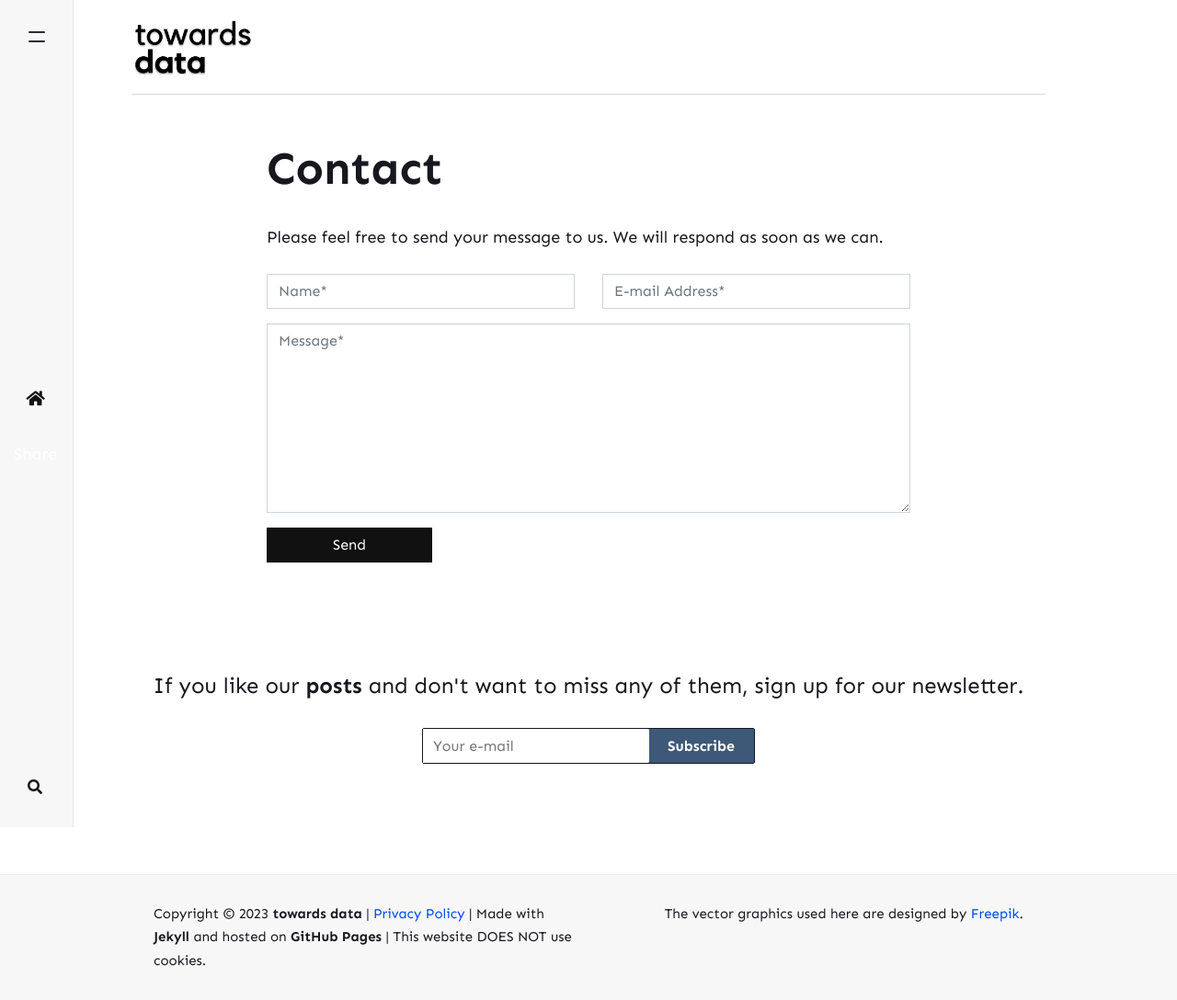
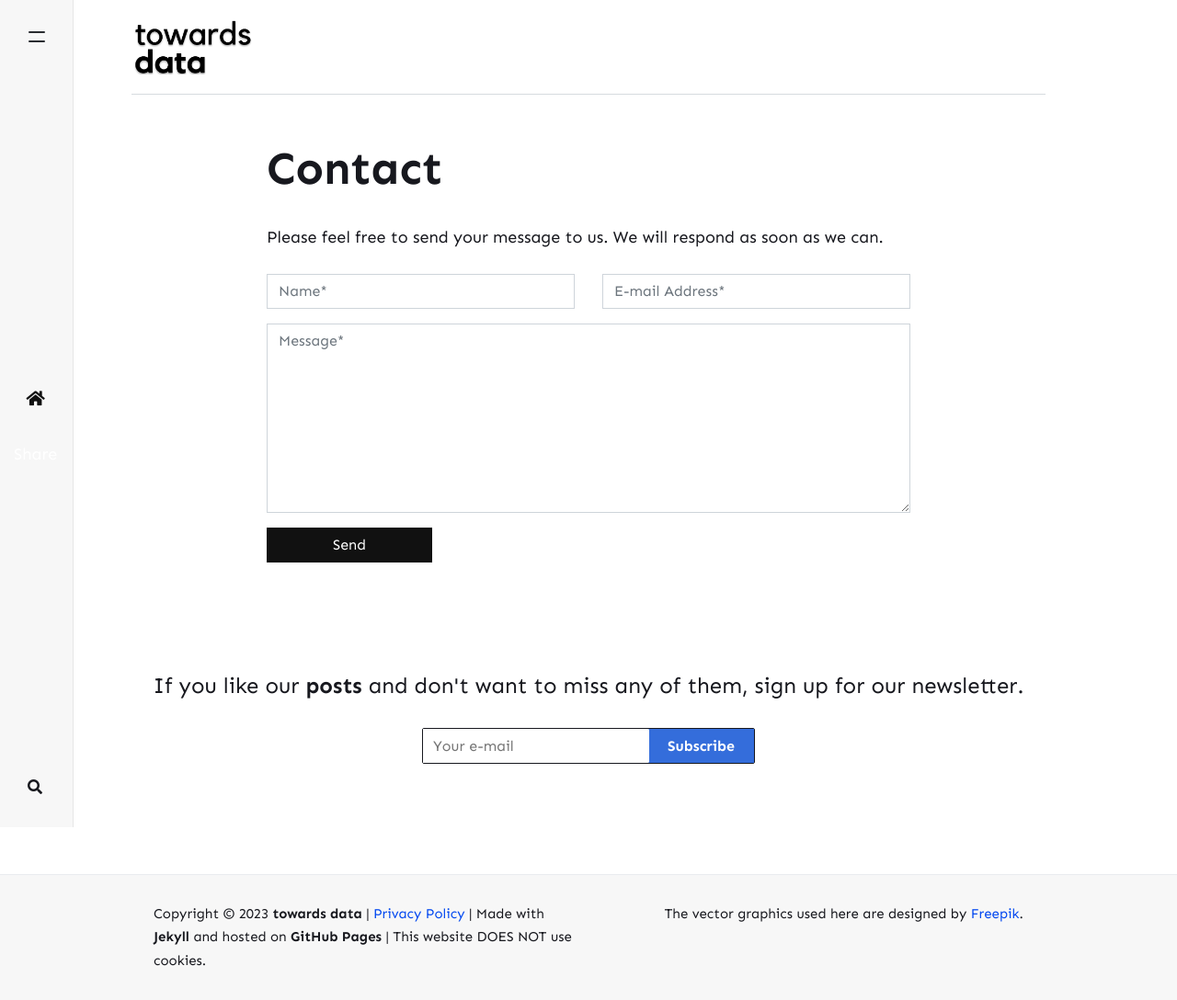
Before and after one commit to towardsdata/towardsdata.github.io, a Jekyll site: the page built from _pages/contact.md, in a window 1280 px wide. Shown: the whole page at 92% size. Built offline with Jekyll 4.4.1, drawn with Linux system fonts in a browser that asks for light colours; nearby versions of some CDN libraries; comment, search, counter and statistics services are not loaded.

Commit message:
Styles updated

```diff
--- a/assets/css/theme.scss
+++ b/assets/css/theme.scss
@@ -421,8 +421,8 @@ img, img:hover {
             color: #fff;
             padding: 4px 20px;
             margin-left: -5px;
-            background: #3d5977;
-            //background:$primary;
+            //background: #3d5977;
+            background: #346DDB;
             border-left: 1px solid;
             font-weight: 700;
         }
```
